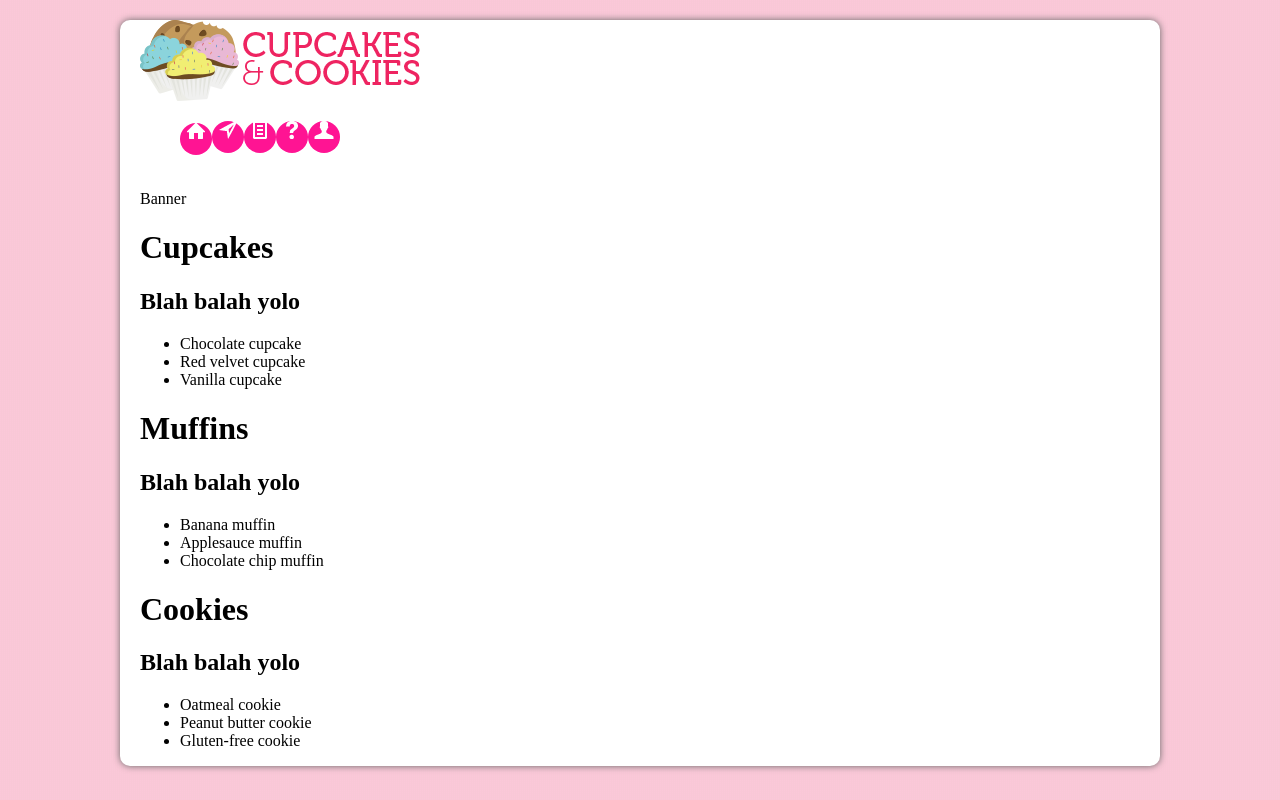
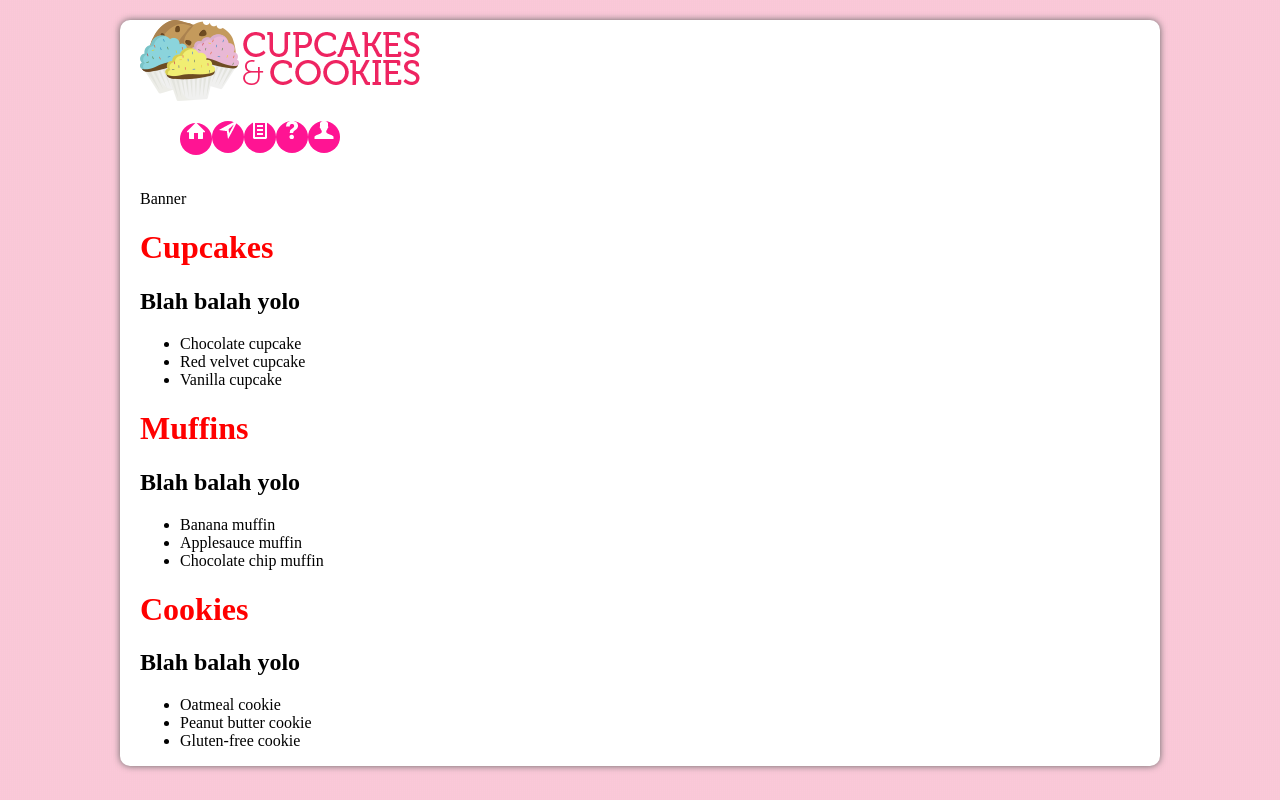
Before and after one commit to jucomin/first-complete-website, a Vue app: page / in a window 1280 px wide. Built offline with nearby package versions, Linux system fonts and the light colour scheme; the HTML template or start-up script is replaced by a standard one.

Commit message:
Sample style for the Category component

```diff
--- a/src/components/Category.vue
+++ b/src/components/Category.vue
@@ -17,3 +17,9 @@ export default {
   },
 }
 </script>
+
+<style>
+h1 {
+  color: red;
+}
+</style>
```
